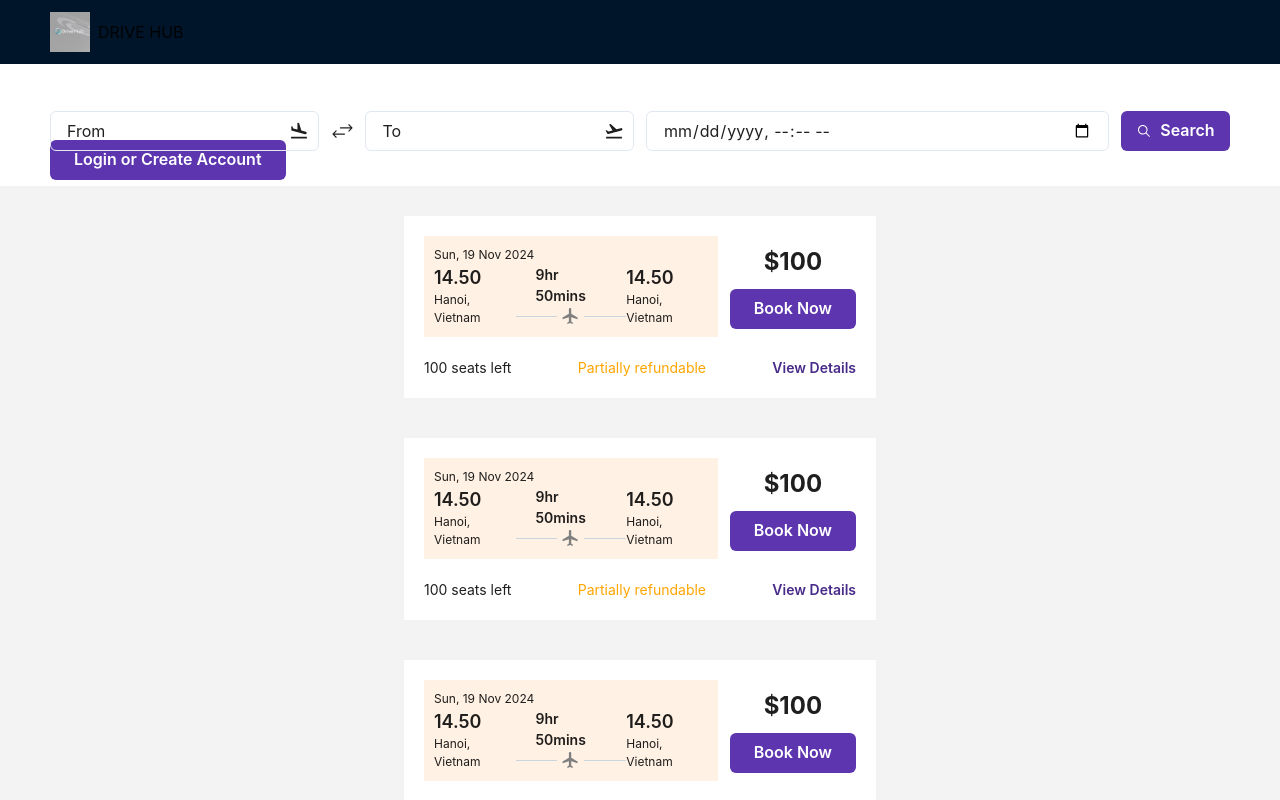
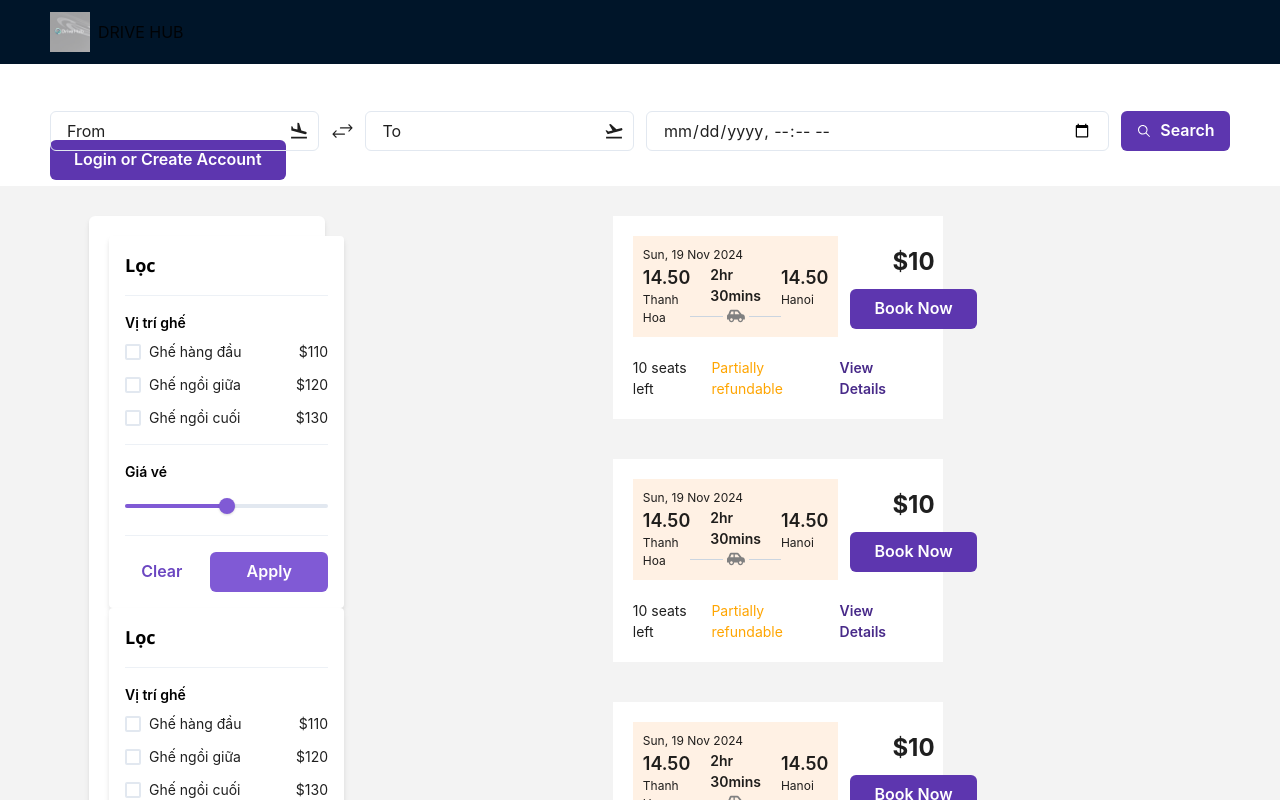
Before and after one commit to nguyenkien0703/booking, a React (Vite) app: page /trip in a window 1280 px wide. Shown: the top 800 px of the page. Built offline with nearby package versions, Linux system fonts and the light colour scheme.

Commit message:
update filter(not done)

```diff
--- /dev/null
+++ b/src/pages/trip/components/FilterSection.tsx
@@ -0,0 +1,86 @@
+import { Box, Checkbox, Flex, Text, Button, Slider, SliderTrack, SliderFilledTrack, SliderThumb, Divider } from '@chakra-ui/react';
+import { useState } from 'react';
+
+export default function FilterSection() {
+    const [sliderValue, setSliderValue] = useState(50);
+
+    return (
+        <Box
+            backgroundColor={'white'}
+            p={4}
+            width={'235px'}
+            boxShadow={'0px 4px 4px rgba(141, 141, 141, 0.25)'}
+            borderRadius={'4px'}
+        >
+            {/* Header */}
+            <Text fontFamily={'Segoe UI'} fontWeight={600} fontSize={'18px'} color={'black'}>
+                Lọc
+            </Text>
+
+            <Divider my={4} />
+
+            {/* Filter Section */}
+            <Box>
+                <Text fontWeight={600} fontSize={'14px'} color={'black'}>Vị trí ghế</Text>
+                <Flex direction="column" mt={2} gap={3}>
+                    <Flex alignItems="center" gap={2}>
+                        <Checkbox colorScheme="purple" />
+                        <Text fontWeight={400} fontSize={'14px'}>Ghế hàng đầu</Text>
+                        <Text fontWeight={400} fontSize={'14px'} ml="auto">$110</Text>
+                    </Flex>
+                    <Flex alignItems="center" gap={2}>
+                        <Checkbox colorScheme="purple" />
+                        <Text fontWeight={400} fontSize={'14px'}>Ghế ngồi giữa</Text>
+                        <Text fontWeight={400} fontSize={'14px'} ml="auto">$120</Text>
+                    </Flex>
+                    <Flex alignItems="center" gap={2}>
+                        <Checkbox colorScheme="purple" />
+                        <Text fontWeight={400} fontSize={'14px'}>Ghế ngồi cuối </Text>
+                        <Text fontWeight={400} fontSize={'14px'} ml="auto">$130</Text>
+                    </Flex>
+                </Flex>
+            </Box>
+
+            <Divider my={4} />
+
+            {/* Time Filter Section */}
+            <Box>
+                <Text fontWeight={600} fontSize={'14px'} color={'black'}>Giá vé </Text>
+                <Slider
+                    mt={4}
+                    aria-label="slider-ex-1"
+                    defaultValue={sliderValue}
+                    onChange={(val) => setSliderValue(val)}
+                >
+                    <SliderTrack bg="gray.200">
+                        <SliderFilledTrack bg="purple.500" />
+                    </SliderTrack>
+                    <SliderThumb boxSize={4} bg="purple.500" />
+                </Slider>
+            </Box>
+
+            <Divider my={4} />
+
+            {/* Action Buttons */}
+            <Flex gap={3} mt={4}>
+                <Button
+                    width="80px"
+                    color="purple.600"
+                    fontWeight={600}
+                    variant="ghost"
+                >
+                    Clear
+                </Button>
+                <Button
+                    width="131px"
+                    color="white"
+                    backgroundColor="purple.500"
+                    fontWeight={600}
+                    _hover={{ bg: 'purple.600' }}
+                >
+                    Apply
+                </Button>
+            </Flex>
+        </Box>
+    );
+}
--- a/src/pages/trip/components/TripItem.tsx
+++ b/src/pages/trip/components/TripItem.tsx
@@ -1,6 +1,6 @@
 import { Box, Flex, Text } from '@chakra-ui/react';
 import { PrimaryButton } from '@/components';
-import { MdFlight } from 'react-icons/md';
+import { FaCarSide } from "react-icons/fa";
 
 export default function TripItem() {
     return (
@@ -38,12 +38,12 @@ export default function TripItem() {
                                 14.50
                             </Text>
                             <Text variant={'body-tiny'}>
-                                Hanoi, Vietnam
+                                Thanh Hoa
                             </Text>
                         </Box>
                         <Box>
                             <Text variant={'body-small-bold'} padding={'0 20px'}>
-                                9hr 50mins
+                                2hr 30mins
                             </Text>
                             <Flex justifyContent={'space-between'} gap={1} alignItems={'center'}>
                                 <Box
@@ -51,9 +51,9 @@ export default function TripItem() {
                                     height={'1px'}
                                     bgColor={'gray.300'}
                                 />
-                                <MdFlight
+                                <FaCarSide
                                     size={20}
-                                    className='rotate-90'
+                                    //className='rotate-90'
                                     color='gray'
                                 />
                                 <Box
@@ -68,7 +68,7 @@ export default function TripItem() {
                                 14.50
                             </Text>
                             <Text variant={'body-tiny'}>
-                                Hanoi, Vietnam
+                                Hanoi
                             </Text>
                         </Box>
                     </Flex>
@@ -85,7 +85,7 @@ export default function TripItem() {
                     alignItems={'center'}
                 >
                     <Text variant={'body-extra-large-bold'}>
-                        $100
+                        $10
                     </Text>
                     <PrimaryButton>
                         Book Now
@@ -94,7 +94,7 @@ export default function TripItem() {
             </Flex>
             <Flex mt={5} justifyContent={'space-between'}>
                 <Text variant={'body-small'}>
-                    100 seats left
+                    10 seats left
                 </Text>
                 <Text color='orange' variant={'body-small'}>
                     Partially refundable
--- a/src/pages/trip/index.tsx
+++ b/src/pages/trip/index.tsx
@@ -1,13 +1,54 @@
+// import { SearchTrip } from "@/components";
+// import { Box, Flex } from "@chakra-ui/react";
+// import TripItem from "./components/TripItem";
+
+// export default function Trip() {
+//     return (
+//         <Flex
+//             flexDirection={'column'}
+//             paddingBottom={'50px'}
+//         >
+//             <Box
+//                 padding={{
+//                     base: '20px 20px',
+//                     md: '30px 50px'
+//                 }}
+//                 width={'100%'}
+//                 backgroundColor={'white'}
+//             >
+//                 <SearchTrip />
+//             </Box>
+//             <Flex
+//                 flexDirection={'column'}
+//                 backgroundColor={'#F3F3F3'}
+//                 padding={{
+//                     base: '20px 20px',
+//                     md: '30px 50px'
+//                 }}
+//                 gap={10}
+
+//             >
+//                 <TripItem />
+//                 <TripItem />
+//                 <TripItem />
+//                 <TripItem />
+//                 <TripItem />
+//                 <TripItem />
+//             </Flex>
+//         </Flex>
+//     )
+// }
+
+
+
 import { SearchTrip } from "@/components";
 import { Box, Flex } from "@chakra-ui/react";
 import TripItem from "./components/TripItem";
+import FilterSection from "./components/FilterSection";
 
 export default function Trip() {
     return (
-        <Flex
-            flexDirection={'column'}
-            paddingBottom={'50px'}
-        >
+        <Flex flexDirection={'column'} paddingBottom={'50px'}>
             <Box
                 padding={{
                     base: '20px 20px',
@@ -19,14 +60,34 @@ export default function Trip() {
                 <SearchTrip />
             </Box>
             <Flex
-                flexDirection={'column'}
+                flexDirection={{ base: 'column', md: 'row' }}
                 backgroundColor={'#F3F3F3'}
                 padding={{
                     base: '20px 20px',
                     md: '30px 50px'
                 }}
                 gap={10}
+                justifyContent={'center'}
+            >
+                {/* Filter Section bên trái */}
+                <Box
+                    width={{ base: '100%', md: '20%' }}  // Giảm độ rộng FilterSection
+                    padding={{ base: '10px', md: '20px' }}
+                    backgroundColor={'white'}
+                    borderRadius={'md'}
+                    boxShadow={'md'}
+                >
+                    <FilterSection />
+                    <FilterSection />
+                    <FilterSection />
+                </Box>
 
+                {/* Trip Items bên phải */}
+                <Flex
+                    flexDirection={'column'}
+                    width={{ base: '100%', md: '70%' }}  // Tăng độ rộng của TripItem
+                    alignItems={'center'}  // Căn giữa các TripItem
+                    gap={10}
                 >
                     <TripItem />
                     <TripItem />
@@ -36,5 +97,6 @@ export default function Trip() {
                     <TripItem />
                 </Flex>
             </Flex>
-    )
+        </Flex>
+    );
 }
```
Lines whose indentation alone changed are shown as unchanged.
